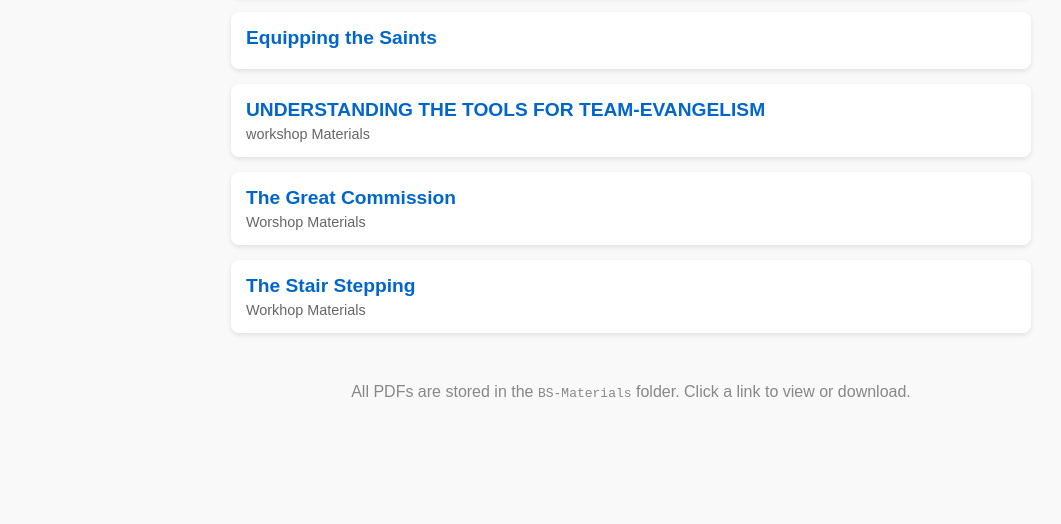
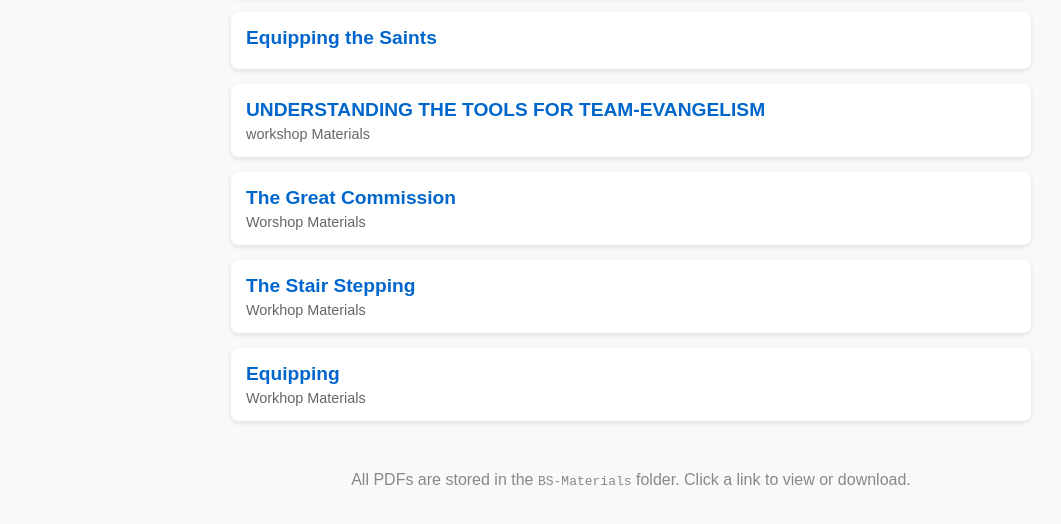
Before and after one commit to samg1010/find-your-fire-2025, a plain HTML site: page BS-Materials/index.html in a window 1280 px wide. Shown: the part 214-738 px from the top of the page, without its empty margins (9-1070 px from the left). Drawn offline with Linux system fonts and the light colour scheme.

Commit message:
Update index.html

```diff
--- a/BS-Materials/index.html
+++ b/BS-Materials/index.html
@@ -68,6 +68,10 @@ i<!DOCTYPE html>
             <a href="THE-STAIR-STEPPING.pdf" target="_blank">The Stair Stepping</a>
             <div class="description">Workhop Materials</div>
         </li>
+         <li>
+            <a href="CYA-2025-equipping.pdf" target="_blank">Equipping</a>
+            <div class="description">Workhop Materials</div>
+        </li>
     </ul>
 
     <p style="text-align: center; margin-top: 50px; color: #888;">
```
